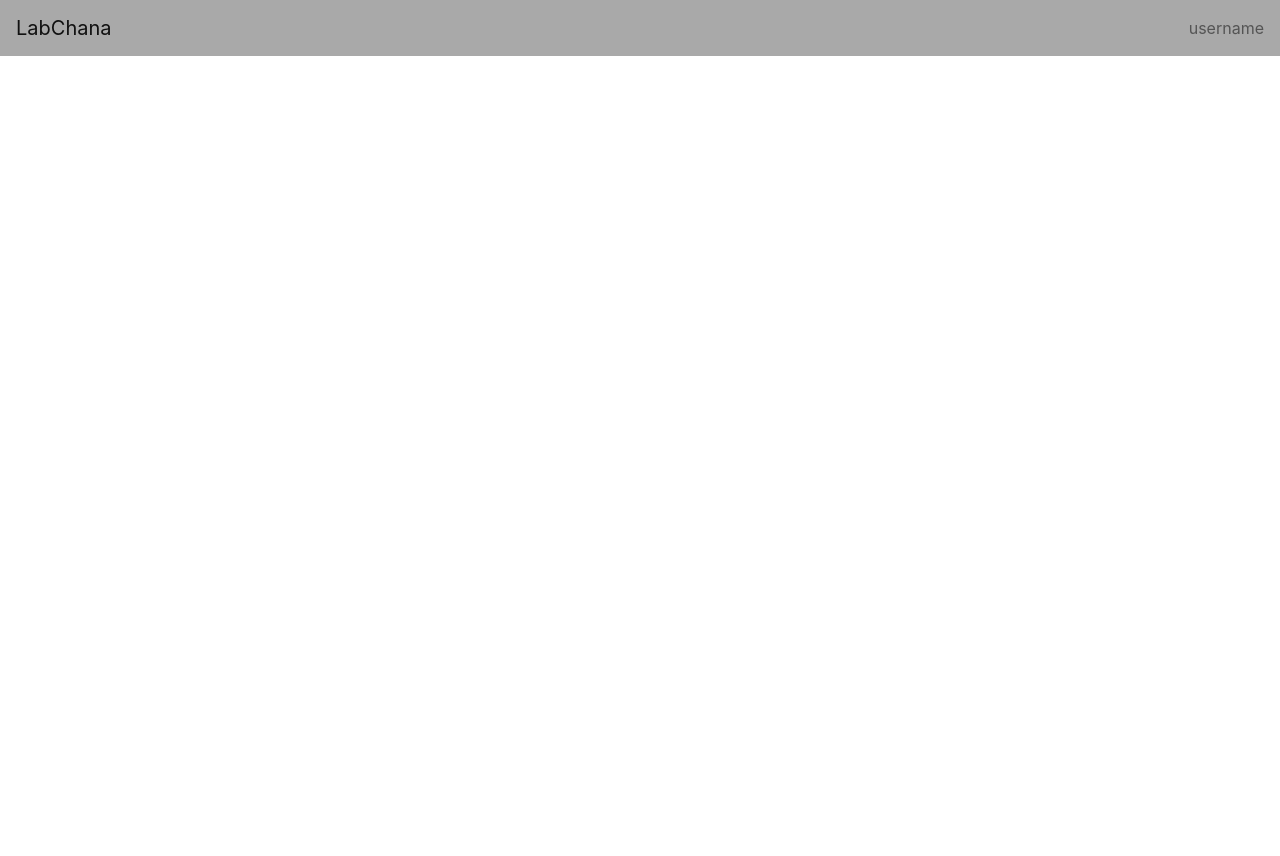
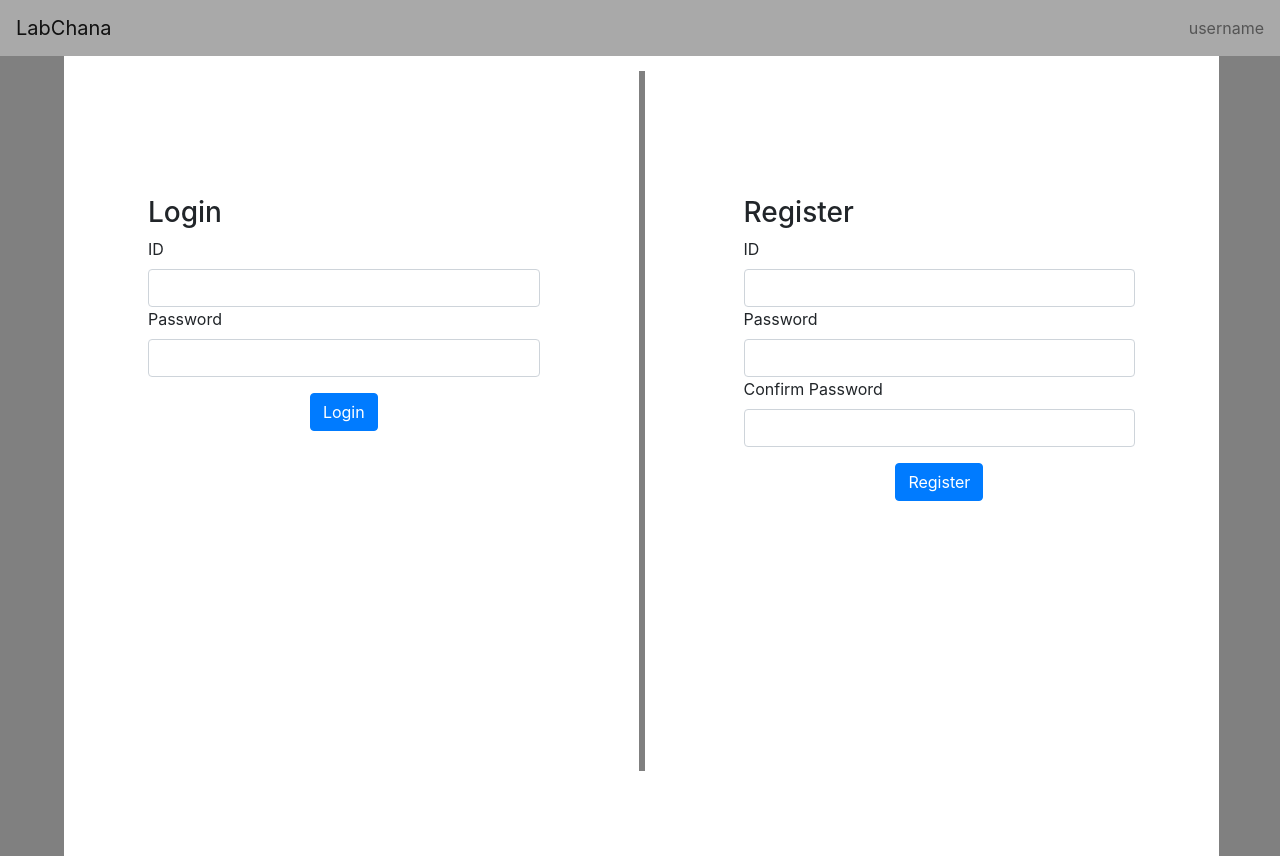
Before and after one commit to ThanakornK/LabChana, a React (Create React App) app: page / in a window 1280 px wide. Built offline with nearby package versions, Linux system fonts and the light colour scheme.

Commit message:
add login page

```diff
--- a/src/App.js
+++ b/src/App.js
@@ -1,6 +1,5 @@
 import './App.css';
 import { BrowserRouter, Switch, Route } from 'react-router-dom';
-import { Container, Row, Col } from 'react-bootstrap';
 import Menu from './component/Menu';
 
 
@@ -19,6 +18,7 @@ import User_do_prob from './pages/User_do_prob';
 import Manage_student from './pages/Manage_student';
 import Manage_student_lab from './pages/Manage_student_lab';
 import Manage_student_prob from './pages/Manage_student_prob';
+import Login from './pages/Login';
 import './style/Table.css';
 
 function App() {
@@ -27,6 +27,8 @@ function App() {
       <Menu />
         <div style={{ width: "100%", height: "100vh"}}>
           <Switch>
+            <Route exact path="/" component={Login} />
+
             {/* Teacher flow */}
             <Route exact path="/manage" component={Manage_main} />
             <Route exact path="/manage/student" component={Manage_student} />
--- a/src/component/SidebarData.js
+++ b/src/component/SidebarData.js
@@ -6,13 +6,13 @@ import * as RiIcons from "react-icons/ri";
 export const SidebarData = [
     {
         title: "Lab",
-        icon: <IoIcons.IoIosArchive/>,
+        icon: <AiIcons.AiFillCode/>,
         path: '/manage'
     },
 
     {
         title: "Student",
-        icon: <AiIcons.AiOutlineShoppingCart/>,
+        icon: <AiIcons.AiOutlineUser/>,
         path: '/manage/student'
     },
 ]
--- a/src/pages/Add_prob.js
+++ b/src/pages/Add_prob.js
@@ -33,22 +33,12 @@ export default class Add_prob extends Component {
                                     <Form.File id="exampleFormControlFile1" label="file output" />
                                 </Form.Group>
                             </Form>
-
-                        </div>
-                        <br />
-                        <div style={{ width: "70%", padding: "5px", border: "2px solid lightgray", borderRadius: "5px", display: "flex", flexDirection: "row", marginLeft: "15%" }} >
-                            <div style={{ flexGrow: "2" }}>
-                                <Form.Control type="text" placeholder="Detail(Hint)" />
-                            </div>
-                            <div style={{ paddingLeft: "5px" }}>
-                                <Form.Group controlId="formBasicCheckbox">
-                                    <Form.Check type="checkbox" label="Hide detail" />
-                                </Form.Group>
-                            </div>
                             <div style={{ paddingLeft: "5px" }}>
                                 <Button size="sm" variant="danger" > X </Button>
                             </div>
                         </div>
+                        <br />
+
                     </div>
                     <br />
                     <div className="center">
--- a/src/pages/Do_prob.js
+++ b/src/pages/Do_prob.js
@@ -24,7 +24,7 @@ export default class Do_prob extends Component {
                                 <p>
                                 (----)
                                 </p>
-                                <Button size="sm" style={{marginLeft:"10px"}} onClick={() => { window.location.pathname = '/labN/do/pM/case' }}>Case detail</Button>
+
                         </div>
                     </Card.Header>
                     <Card.Body>
--- a/src/pages/Edit_prob.js
+++ b/src/pages/Edit_prob.js
@@ -33,22 +33,13 @@ export default class Edit_prob extends Component {
                                     <Form.File id="exampleFormControlFile1" label="file output" />
                                 </Form.Group>
                             </Form>
+                            <div style={{ paddingLeft: "5px" }}>
+                                <Button size="sm" variant="danger" > X </Button>
+                            </div>
 
                         </div>
                         <br />
-                        <div style={{ width: "70%", padding: "5px", border: "2px solid lightgray", borderRadius: "5px", display: "flex", flexDirection: "row", marginLeft: "15%" }} >
-                            <div style={{ flexGrow: "2" }}>
-                                <Form.Control type="text" placeholder="Detail(Hint)" />
-                            </div>
-                            <div style={{ paddingLeft: "5px" }}>
-                                <Form.Group controlId="formBasicCheckbox">
-                                    <Form.Check type="checkbox" label="Hide detail" />
-                                </Form.Group>
-                            </div>
-                            <div style={{ paddingLeft: "5px" }}>
-                                <Button size="sm" variant="danger" > X </Button>
-                            </div>
-                        </div>
+
                     </div>
                     <br />
                     <div className="center">
--- /dev/null
+++ b/src/pages/Login.js
@@ -0,0 +1,56 @@
+import React, { Component } from 'react'
+import { Form, Button } from 'react-bootstrap'
+import './../style/Table.css'
+
+export default class Login extends Component {
+    render() {
+        return (
+            <div style={{ backgroundColor: "grey", width: "100%", height: "100%", paddingLeft: "5%" }}>
+                <div style={{ backgroundColor: "white", width: "95%", height: "100%", display: "flex", flexDirection: "row" }} >
+                    <div style={{ width: "50%", display: "flex", justifyContent: "center" }}>
+                        <div style={{ paddingTop: "25%", width: "70%" }}>
+                            <h3>Login</h3>
+                            <Form>
+                                <Form.Group>
+                                    <Form.Label>ID</Form.Label>
+                                    <Form.Control type="text"></Form.Control>
+                                    <Form.Label>Password</Form.Label>
+                                    <Form.Control type="password"></Form.Control>
+                                </Form.Group>
+                            </Form>
+                            <div  className="center">
+                                <Button>Login</Button>
+                            </div>
+                        </div>
+
+
+
+                    </div>
+                    <div style={{ padding: "15px" }}>
+                        <div className="vl"></div>
+                    </div>
+                    <div style={{ width: "50%", display: "flex", justifyContent: "center" }}>
+                        <div style={{ paddingTop: "25%", width: "70%" }}>
+                            <h3>Register</h3>
+                            <Form>
+                                <Form.Group>
+                                    <Form.Label>ID</Form.Label>
+                                    <Form.Control type="text"></Form.Control>
+                                    <Form.Label>Password</Form.Label>
+                                    <Form.Control type="password"></Form.Control>
+                                    <Form.Label>Confirm Password</Form.Label>
+                                    <Form.Control type="password"></Form.Control>
+                                </Form.Group>
+                            </Form>
+                            <div className="center">
+                                <Button>Register</Button>
+                            </div>
+                        </div>
+
+                    </div>
+                </div>
+
+            </div>
+        )
+    }
+}
--- a/src/style/Table.css
+++ b/src/style/Table.css
@@ -18,3 +18,8 @@
     flex-direction: row;
     align-items: baseline;
 }
+
+.vl {
+    border-left: 6px solid grey;
+    height: 700px;
+}
```
